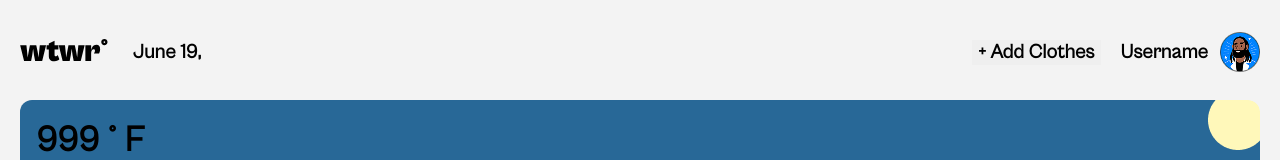
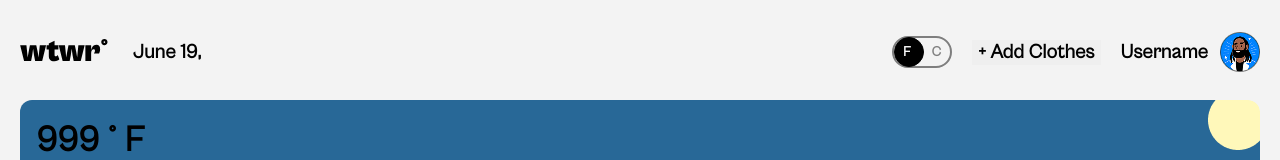
Before and after one commit to vanglor82/se_project_react, a React (Vite) app: page / in a window 1280 px wide. Shown: the top 160 px of the page. Built offline with nearby package versions, Linux system fonts and the light colour scheme; no server answers.

Commit message:
Project 11 toggle-switch and context coded

```diff
--- a/src/components/App/App.jsx
+++ b/src/components/App/App.jsx
@@ -7,6 +7,7 @@ import Main from "../Main/Main";
 import ModalWithForm from "../ModalWithForm/ModalWithForm";
 import ItemModal from "../ItemModal/ItemModal";
 import { filterWeatherData, getWeatherData } from "../../utils/weatherApi";
+import CurrentTemperatureUnitContext from "../../contexts/CurrentTemperatureUnitContext";
 
 function App() {
   const [weatherData, setWeatherData] = useState({
@@ -16,6 +17,15 @@ function App() {
   });
   const [activeModal, setActiveModal] = useState("");
   const [selectedCard, setSelectedCard] = useState({});
+  const [currentTemperatureUnit, setCurrentTemperatureUnit] = useState("F");
+
+  const handleToggleSwitchChange = () => {
+    if (currentTemperatureUnit === "F") {
+      setCurrentTemperatureUnit("C");
+    } else {
+      setCurrentTemperatureUnit("F");
+    }
+  };
 
   const cardClick = (card) => {
     setActiveModal("preview");
@@ -40,6 +50,9 @@ function App() {
   }, []);
 
   return (
+    <CurrentTemperatureUnitContext.Provider
+      value={{ currentTemperatureUnit, handleToggleSwitchChange }}
+    >
       <div className="app">
         <div className="app__content">
           <Header addBtnClick={addBtnClick} weatherData={weatherData} />
@@ -80,7 +93,7 @@ function App() {
               <input
                 type="radio"
                 id="hot"
-              name= "temperature"
+                name="temperature"
                 value="hot"
                 className="modal__radio-input"
               />
@@ -90,7 +103,7 @@ function App() {
               <input
                 type="radio"
                 id="warm"
-              name= "temperature"
+                name="temperature"
                 value="warm"
                 className="modal__radio-input"
               />
@@ -100,7 +113,7 @@ function App() {
               <input
                 type="radio"
                 id="cold"
-              name= "temperature"
+                name="temperature"
                 value="cold"
                 className="modal__radio-input"
               />
@@ -114,6 +127,7 @@ function App() {
           card={selectedCard}
         />
       </div>
+    </CurrentTemperatureUnitContext.Provider>
   );
 }
 
--- a/src/components/Header/Header.css
+++ b/src/components/Header/Header.css
@@ -28,7 +28,7 @@
 }
 
 .header__add-clothes-btn {
-    margin: 0 20px 0 auto;
+    margin: 0 20px 0 0;
     font-weight: 700;
     border: none;
     cursor: pointer;
--- a/src/components/Header/Header.jsx
+++ b/src/components/Header/Header.jsx
@@ -1,6 +1,7 @@
 import "./Header.css";
 import headerLogo from "../../assets/WTWR_Logo.svg";
 import avatar from "../../assets/avatar.png";
+import ToggleSwitch from "../ToggleSwitch/ToggleSwitch";
 
 function Header({ addBtnClick, weatherData }) {
   const currentDate = new Date().toLocaleString("default", {
@@ -14,6 +15,7 @@ function Header({ addBtnClick, weatherData }) {
       <p className="header__date-location">
         {currentDate}, {weatherData.city}
       </p>
+      <ToggleSwitch />
       <button
         onClick={addBtnClick}
         type="button"
--- /dev/null
+++ b/src/components/ToggleSwitch/ToggleSwitch.css
@@ -0,0 +1,66 @@
+@font-face {
+  src: url(../../vendor/fonts/CabinetGrotesk-Regular.otf) format("opentype");
+  font-family: "Cabinet Grotesk";
+}
+
+.toggle-switch {
+  font-family: "Cabinet Grotesk", sans-serif;
+  font-size: 14px;
+  font-weight: 700;
+  color: gray;
+  width: 56px;
+  height: 28px;
+  border: 2px solid #7e7e7e;
+  border-radius: 20px;
+  cursor: pointer;
+  position: relative;
+  display: flex;
+  align-items: center;
+  margin: 0 20px 0 auto;
+}
+
+.toggle-switch:hover  {
+  border: 2px solid #000;
+  color: black;
+  transition: all 0.3s ease-in-out;
+}
+
+.toggle-switch__checkbox {
+  opacity: 0;
+}
+
+.toggle-switch__checkbox:checked ~ .toggle-switch__circle {
+  left: 28px;
+}
+
+.toggle-switch__checkbox:not(:checked) ~ .toggle-switch__text_F {
+  color: white;
+}
+
+.toggle-switch__checkbox:checked ~ .toggle-switch__text_C {
+  color: white;
+}
+
+.toggle-switch__circle {
+  background-color: #000;
+  width: 28px;
+  height: 28px;
+  border: 1px solid #000;
+  border-radius: 20px;
+  position: absolute;
+  left: 0;
+  transition: all 0.3s ease-in-out;
+}
+
+.toggle-switch__text {
+  position: absolute;
+  top: 6px;
+}
+
+.toggle-switch__text_F {
+  left: 9px;
+}
+
+.toggle-switch__text_C {
+  right: 9px;
+}
--- /dev/null
+++ b/src/components/ToggleSwitch/ToggleSwitch.jsx
@@ -0,0 +1,22 @@
+import { useContext } from "react";
+import "./ToggleSwitch.css";
+import CurrentTemperatureUnitContext from "../../contexts/CurrentTemperatureUnitContext";
+
+export default function ToggleSwitch() {
+  const { handleToggleSwitchChange } = useContext(
+    CurrentTemperatureUnitContext
+  );
+
+  return (
+    <label className="toggle-switch">
+      <input
+        onChange={handleToggleSwitchChange}
+        type="checkbox"
+        className="toggle-switch__checkbox"
+      />
+      <span className="toggle-switch__circle"></span>
+      <span className="toggle-switch__text toggle-switch__text_F">F</span>
+      <span className="toggle-switch__text toggle-switch__text_C">C</span>
+    </label>
+  );
+}
--- /dev/null
+++ b/src/contexts/CurrentTemperatureUnitContext.jsx
@@ -0,0 +1,5 @@
+import { createContext } from "react";
+
+const CurrentTemperatureUnitContext = createContext();
+
+export default CurrentTemperatureUnitContext;
```
Lines whose indentation alone changed are shown as unchanged.
